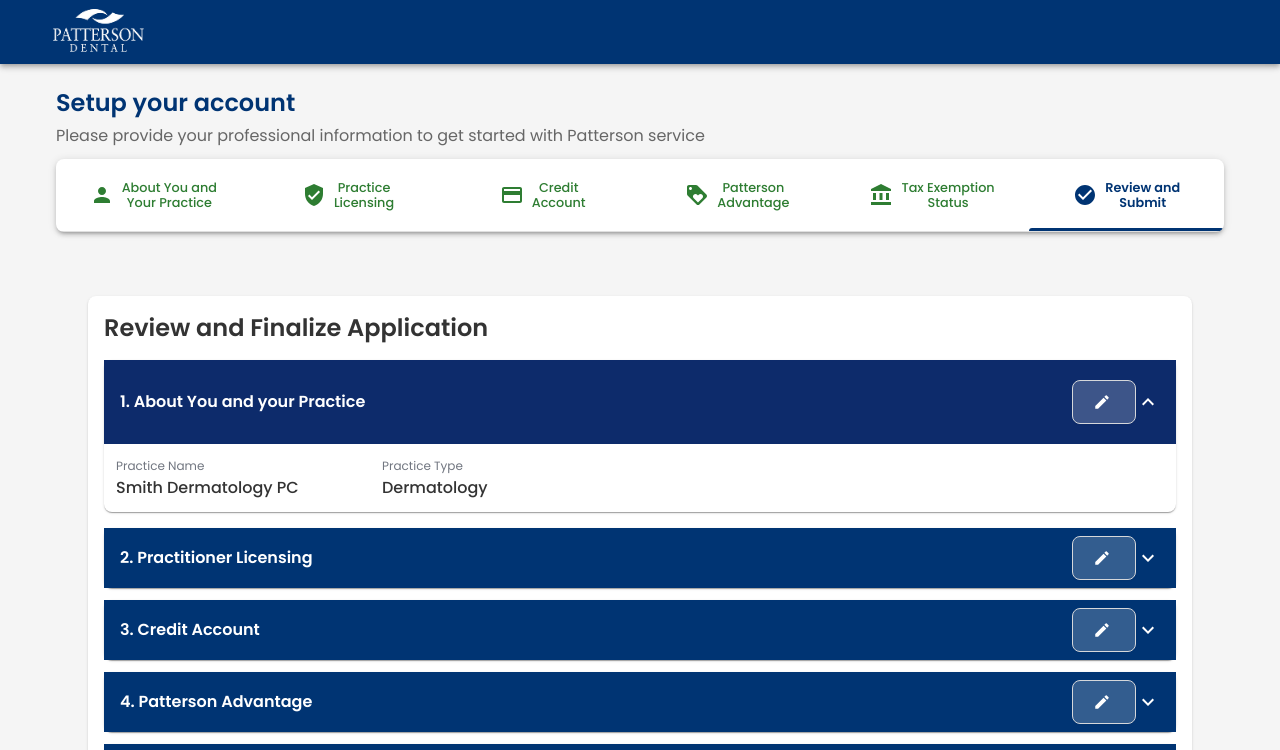
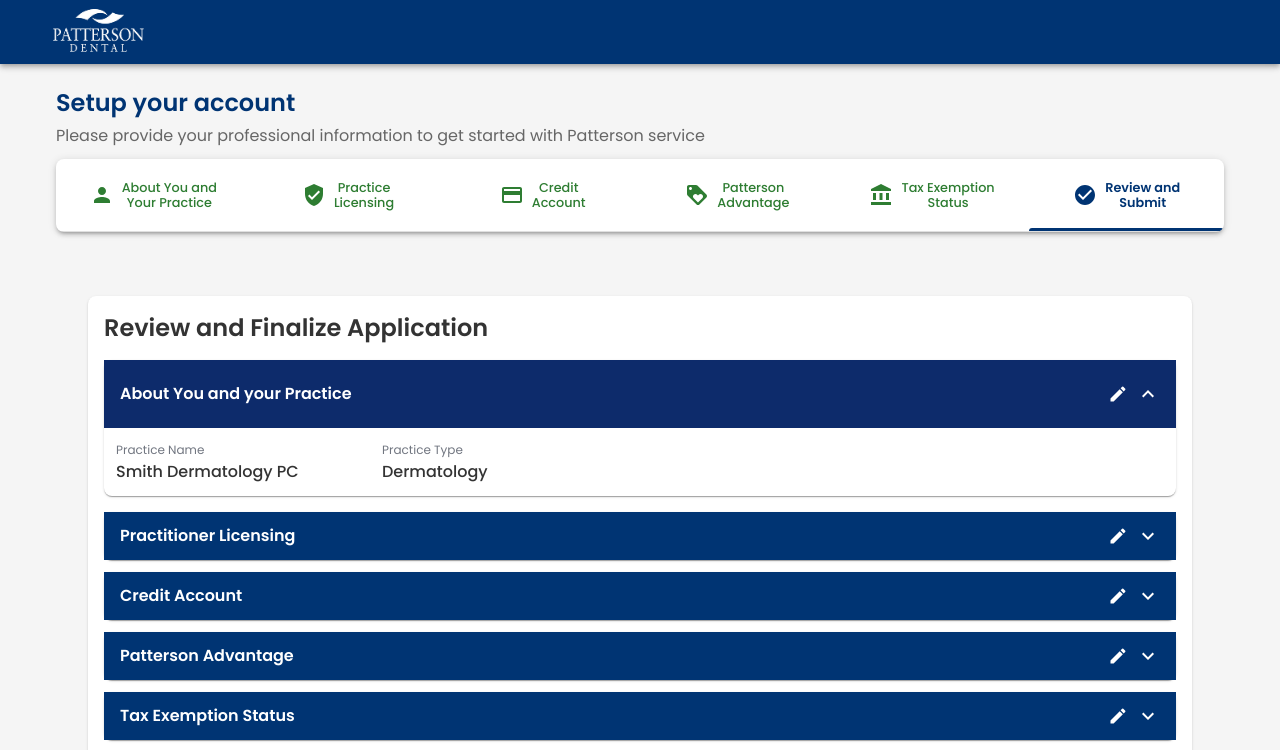
Before and after one commit to bhagvan-prime/patterson-dental, a React (Create React App) app: page /step7 in a window 1280 px wide. Shown: the top 750 px of the page. Built offline with nearby package versions, Linux system fonts and the light colour scheme.

Commit message:
removed numbering from review page

```diff
--- a/src/i18n/locales/en/aboutYou.json
+++ b/src/i18n/locales/en/aboutYou.json
@@ -14,7 +14,7 @@
     "timeInBusiness": "Time in Business",
     "speciality": "Speciality",
     "numberOfLocations": "Number of Locations",
-    "numberOfOperatories": "Number of Operatories",
+    "numberOfOperatories": "Number of Operators",
     "addressLine1": "Address Line 1",
     "addressLine2": "Address Line 2",
     "city": "City",
--- a/src/i18n/locales/en/review.json
+++ b/src/i18n/locales/en/review.json
@@ -1,11 +1,11 @@
 {
   "header": "Review and Finalize Application",
   "steps": {
-    "step1": "1. About You and your Practice",
-    "step2": "2. Practitioner Licensing",
-    "step3": "3. Credit Account",
-    "step5": "4. Patterson Advantage",
-    "step6": "5. Tax Exemption Status"
+    "step1": "About You and your Practice",
+    "step2": "Practitioner Licensing",
+    "step3": "Credit Account",
+    "step5": "Patterson Advantage",
+    "step6": "Tax Exemption Status"
   },
   "buttons": {
     "edit": "Edit",
--- a/src/pages/ReviewAndFinalize.tsx
+++ b/src/pages/ReviewAndFinalize.tsx
@@ -169,28 +169,22 @@
                   <Typography variant="subtitle1" sx={{ fontWeight: 600 }}>
                     {step.label}
                   </Typography>
-                  <CommonButton
-                    variant="secondary"
-                    size="small"
+                  <EditIcon
+                    sx={{
+                      ml: 2,
+                      mr: 1,
+                      color: 'white',
+                      fontSize: 20,
+                      cursor: 'pointer',
+                      '&:hover': {
+                        opacity: 0.8,
+                      }
+                    }}
                     onClick={(e) => {
                       e.stopPropagation();
                       navigate(step.path);
                     }}
-                    sx={{
-                      ml: 2,
-                      color: 'white',
-                      backgroundColor: 'rgba(255, 255, 255, 0.2)',
-                      '&:hover': {
-                        backgroundColor: 'rgba(255, 255, 255, 0.3)',
-                      },
-                      '& .MuiSvgIcon-root': {
-                        color: 'white',
-                      }
-                    }}
-                  >
-                    <EditIcon sx={{ mr: 0.5, fontSize: 18 }} />
-                    {/* {t('review:buttons.edit')} */}
-                  </CommonButton>
+                  />
                 </Box>
               </AccordionSummary>
               <AccordionDetails sx={{ p: 1.5 }}>
```
